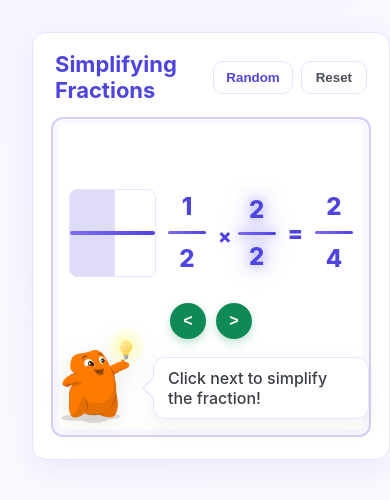
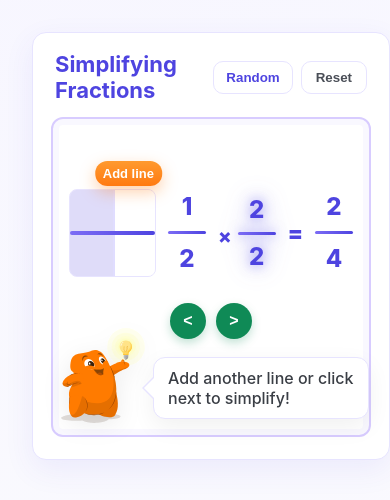
Before and after one commit to destinynguyen/Simplifying-Fractions, a React (Vite) app: page / in a window 390 px wide. Both pictures are taken after a click on the button "next". Shown: the top 500 px of the page. Built offline with nearby package versions, Linux system fonts and the light colour scheme.

Commit message:
feat(step2): add in-box 'Add line' with cap 6 and centered position; persist lines into step 3; dynamic factor; style button orange\nfeat(step1): message after product\nfix(mobile/positioning): button placement above area model\nchore(anim): slow step 3 line erase to 1000ms

```diff
--- a/src/App.jsx
+++ b/src/App.jsx
@@ -4,11 +4,12 @@ import flexiIdea from './Flexi_Idea.svg'
 import flexiStars from './Flexi_Stars.svg'
 import flexiTeacher from './Flexi_Teacher (1).svg'
 
-function AreaBox({ rows, cols, filled, label, lineState = 'none', lineCount = 1 }) {
+function AreaBox({ rows, cols, filled, label, lineState = 'none', lineCount = 1, additionalLines = 0 }) {
   const total = rows * cols
   const cells = Array.from({ length: total })
   const showLines = lineState !== 'none'
-  const lines = showLines ? Array.from({ length: Math.max(0, lineCount) }) : []
+  const totalLines = showLines ? Math.max(0, lineCount + (additionalLines || 0)) : 0
+  const lines = Array.from({ length: totalLines })
   return (
     <div className="area-card">
       <div
@@ -63,8 +64,10 @@ export default function App() {
   const [introAreaShown, setIntroAreaShown] = useState(false)
   const [introAreaMsg, setIntroAreaMsg] = useState(false)
   const [introNextPrompt, setIntroNextPrompt] = useState(false)
+  const [extraLineCount, setExtraLineCount] = useState(0)
 
-  const resetStep2Visuals = () => {
+  // Reset transient show states; keep extraLineCount so lines persist into step 3
+  const resetShowStates = () => {
     setShowMultiplier(false)
     setShowEquals(false)
     setShowProduct(false)
@@ -106,7 +109,7 @@ export default function App() {
 
   useEffect(() => {
     // Reset visuals when step changes or when a reset occurs on the same step
-    resetStep2Visuals()
+    resetShowStates()
 
     let multTimer
     let eqTimer
@@ -128,7 +131,8 @@ export default function App() {
 
   const handleReset = () => {
     // Reset only the current step's visuals and restart its timers
-    resetStep2Visuals()
+    resetShowStates()
+    setExtraLineCount(0)
     setAnimCycle((c) => c + 1)
     if (step === 0) {
       setIntroActive(true)
@@ -158,7 +162,8 @@ export default function App() {
       return next
     })
     setStep(0)
-    resetStep2Visuals()
+    resetShowStates()
+    setExtraLineCount(0)
     setIntroActive(true)
     setIntroShifted(true)
     setIntroAreaShown(false)
@@ -178,20 +183,22 @@ export default function App() {
   const goPrev = () => {
     setStep((s) => {
       const next = Math.max(0, s - 1)
-      if (next <= 1) resetStep2Visuals()
+      if (next <= 1) resetShowStates()
       return next
     })
   }
   const goNext = () => {
     setStep((s) => {
       const next = Math.min(STEP_MESSAGES.length - 1, s + 1)
-      if (next === 1) resetStep2Visuals()
+      if (next === 1) resetShowStates()
       return next
     })
   }
 
   const f = FRACTIONS[idx]
-  const factor = f.den === 3 ? 3 : 2
+  const baseFactor = f.den === 3 ? 3 : 2
+  const maxExtra = Math.max(0, 6 - baseFactor)
+  const factor = step >= 1 ? baseFactor + extraLineCount : baseFactor
   const pNum = f.num * factor
   const pDen = f.den * factor
   const lineCount = factor - 1
@@ -224,7 +231,7 @@ export default function App() {
   const introMsg1 = 'Here is our fraction!'
   const introMsg2 = "And here is the fraction's area model!"
   const step3FinalMsg = 'Multiply, then simplify — you\u2019ll end up with the same fraction you started with!'
-  const step1NextMsg = 'Click next to simplify the fraction!'
+  const step1NextMsg = 'Add another line or click next to simplify!'
 
   let bubbleText
   if (step === 0) {
@@ -240,6 +247,8 @@ export default function App() {
     bubbleText = STEP_MESSAGES[step]
   }
 
+  const addLine = () => setExtraLineCount((c) => Math.min(maxExtra, c + 1))
+
   return (
     <div className="page">
       <div className="card">
@@ -252,8 +261,13 @@ export default function App() {
         </div>
 
         <div className="interactive-shell">
-          <div className="content-row">
+          <div className={`content-row ${step === 1 ? 'step1-up' : ''}`}>
             <div className={`area-side ${step === 0 && !introAreaShown ? 'intro-hide' : ''}`}>
+              {step === 1 && showProduct && (
+                <div className="toolbox">
+                  <button className="tool-btn" type="button" onClick={addLine} disabled={extraLineCount >= maxExtra}>Add line</button>
+                </div>
+              )}
               <AreaBox
                 rows={f.rows}
                 cols={f.cols}
@@ -261,6 +275,7 @@ export default function App() {
                 label={f.label}
                 lineState={lineState}
                 lineCount={lineCount}
+                additionalLines={0}
               />
             </div>
             <div className={`fraction-side ${step >= 1 ? 'compact' : ''} ${step === 0 && introShifted ? 'intro-left' : ''}`}>
--- a/src/styles.css
+++ b/src/styles.css
@@ -206,7 +206,7 @@ body {
 }
 .line-draw.draw { opacity: 1; animation: drawLine 650ms ease forwards; }
 .line-draw.present { width: 100%; opacity: 1; }
-.line-draw.erase { width: 100%; opacity: 1; animation: eraseLine 500ms ease forwards; }
+.line-draw.erase { width: 100%; opacity: 1; animation: eraseLine 1000ms ease forwards; }
 @keyframes drawLine { from { width: 0; } to { width: 100%; } }
 @keyframes eraseLine { from { width: 100%; opacity: 1; } to { width: 0; opacity: 0; } }
 .area-grid { position: relative; }
@@ -259,6 +259,7 @@ body {
   gap: 18px;
   transform: translateY(-28px);
 }
+.area-side { position: relative; }
 .area-side .area-card { width: 100%; }
 .area-side .area-grid { aspect-ratio: 1 / 1; }
 
@@ -339,6 +340,17 @@ body {
 
 .bubble-step1-down { transform: translateY(-8px); }
 
+.toolbox { position: absolute; top: 12px; right: 12px; z-index: 4; display: flex; gap: 8px; }
+.tool-btn { appearance: none; border: none; background: linear-gradient(180deg, #ff9a2f, #ff7a11); color: #fff; padding: 6px 12px; border-radius: 12px; font-weight: 800; cursor: pointer; box-shadow: 0 6px 16px rgba(255, 122, 17, 0.35); transition: transform 120ms ease, filter 120ms ease; white-space: nowrap; }
+.tool-btn:hover { transform: translateY(-1px); filter: brightness(1.03); }
+.tool-btn:disabled { opacity: 0.6; cursor: not-allowed; filter: none; transform: none; }
+@media (max-width: 640px) { .toolbox { top: 8px; right: 8px; } .tool-btn { padding: 5px 8px; font-size: 13px; } }
+
+/* Position the add-line button above the area model */
+.area-side { position: relative; }
+.toolbox { position: absolute; top: -42px; left: 50%; transform: translateX(-50%); z-index: 4; display: flex; gap: 8px; }
+@media (max-width: 640px) { .toolbox { top: -28px; left: 50%; transform: translateX(-50%); } .tool-btn { padding: 5px 8px; font-size: 13px; } }
+
 @media (max-width: 640px) {
   :root { --box-size: min(320px, 92vw); }
   .fraction .numerator, .fraction .denominator { font-size: 38px; }
```
